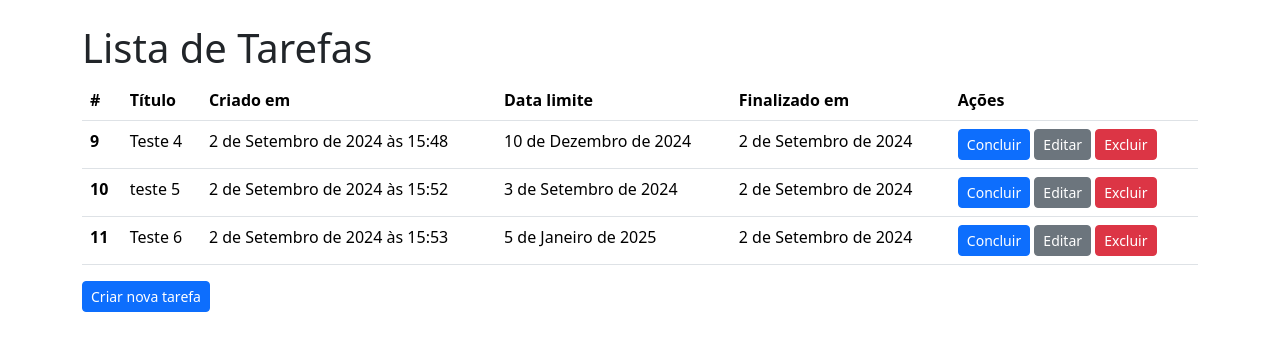
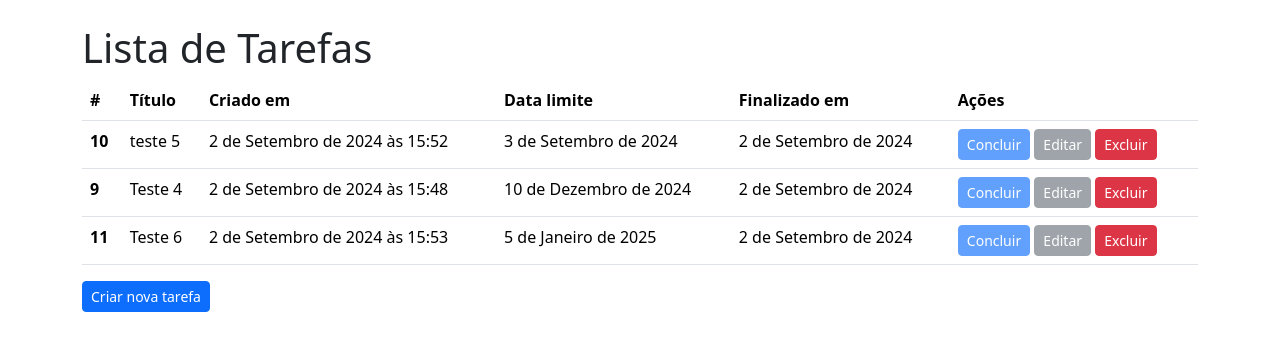
Before and after one commit to AndreMagaSouza/ProjetoDjango, a Django app: page / in a window 1280 px wide. Shown: the part 56-407 px from the top of the page. Run offline with Django 5.2, Linux system fonts and the light colour scheme; data comes from the database, SQL or seed files in the repository; both versions use the stored data as it was after the commit.

Commit message:
Ajustes na ordem da listagem na página inicial (ordenada pela data limite), desabilitar os botões 'Concluir' e 'Editar' para as tarefas já concluídas e boas práticas do django (alterar a regra de conclusão da tarefa do arquivo Views para Models).

```diff
--- a/todos/models.py
+++ b/todos/models.py
@@ -1,4 +1,5 @@
 from django.db import models
+from datetime import date
 
 # Create your models here.
 
@@ -8,3 +9,11 @@ class Todo(models.Model):
     created_at = models.DateTimeField(auto_now_add=True, null=False, blank=False)
     deadline = models.DateField(verbose_name="Data limite",null=False, blank=False)
     finished_at = models.DateField(null=True)
+
+    class Meta():
+        ordering = ["deadline"]
+
+    def mark_as_completed(self):
+        if not self.finished_at:
+            self.finished_at = date.today()
+            self.save()
--- a/todos/templates/todos/todo_list.html
+++ b/todos/templates/todos/todo_list.html
@@ -29,8 +29,8 @@
               <td>{{ todo.deadline }}</td>
               <td>{{ todo.finished_at|default:"-" }}</td>
               <td>
-                  <a href="{% url 'todo_complete' pk=todo.pk %}" class="btn btn-primary btn-sm">Concluir</a>
-                  <a href="{% url 'todo_update' pk=todo.pk %}" class="btn btn-secondary btn-sm">Editar</a>
+                  <a href="{% url 'todo_complete' pk=todo.pk %}" class="btn btn-primary btn-sm {% if todo.finished_at %}disabled{% endif %}">Concluir</a>
+                  <a href="{% url 'todo_update' pk=todo.pk %}" class="btn btn-secondary btn-sm {% if todo.finished_at %}disabled{% endif %}">Editar</a>
                   <a href="{% url 'todo_delete' pk=todo.pk %}"class="btn btn-danger btn-sm">Excluir</a>
               </td>
           </tr>
--- a/todos/views.py
+++ b/todos/views.py
@@ -25,6 +25,5 @@ class TodoDeleteView(DeleteView):
 class TodoCompleteView(View):
     def get(self, request, pk):
         todo = get_object_or_404(Todo, pk=pk)
-        todo.finished_at = date.today()
-        todo.save()
+        todo.mark_as_completed()
         return redirect("todo_list")
```
Also changed, not shown: db.sqlite3.
